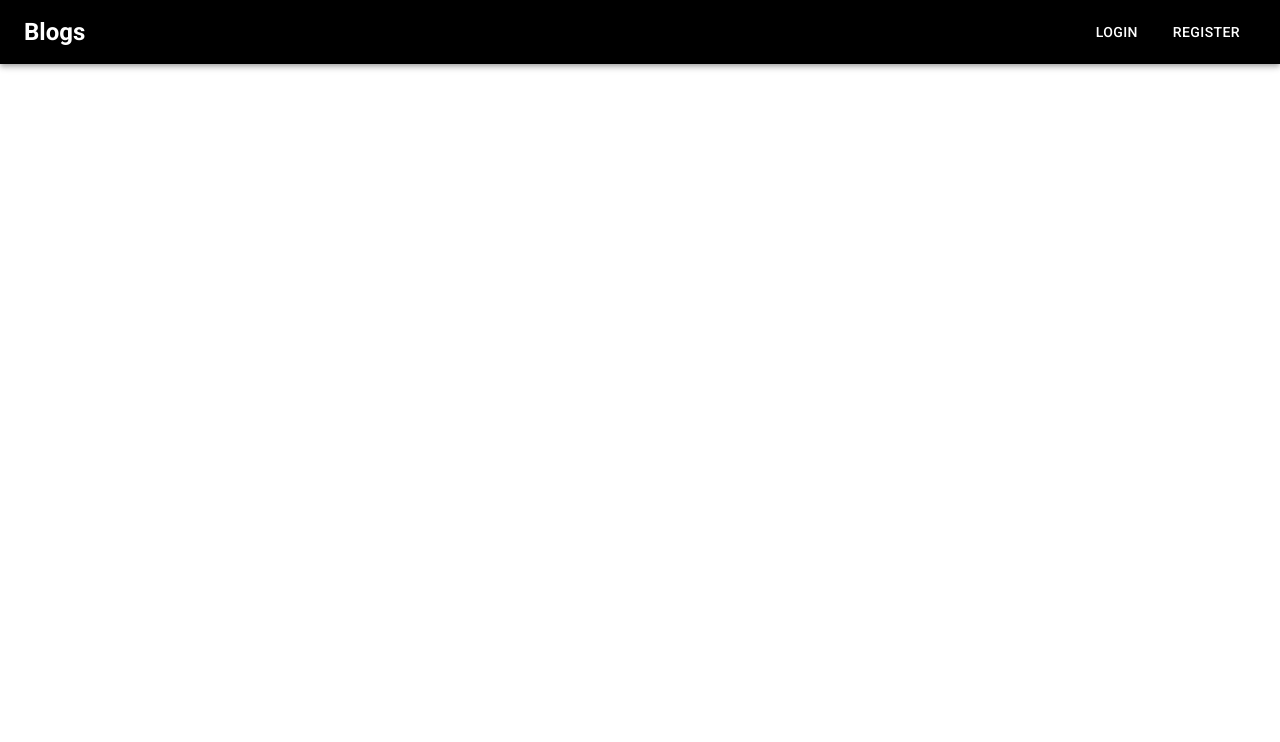
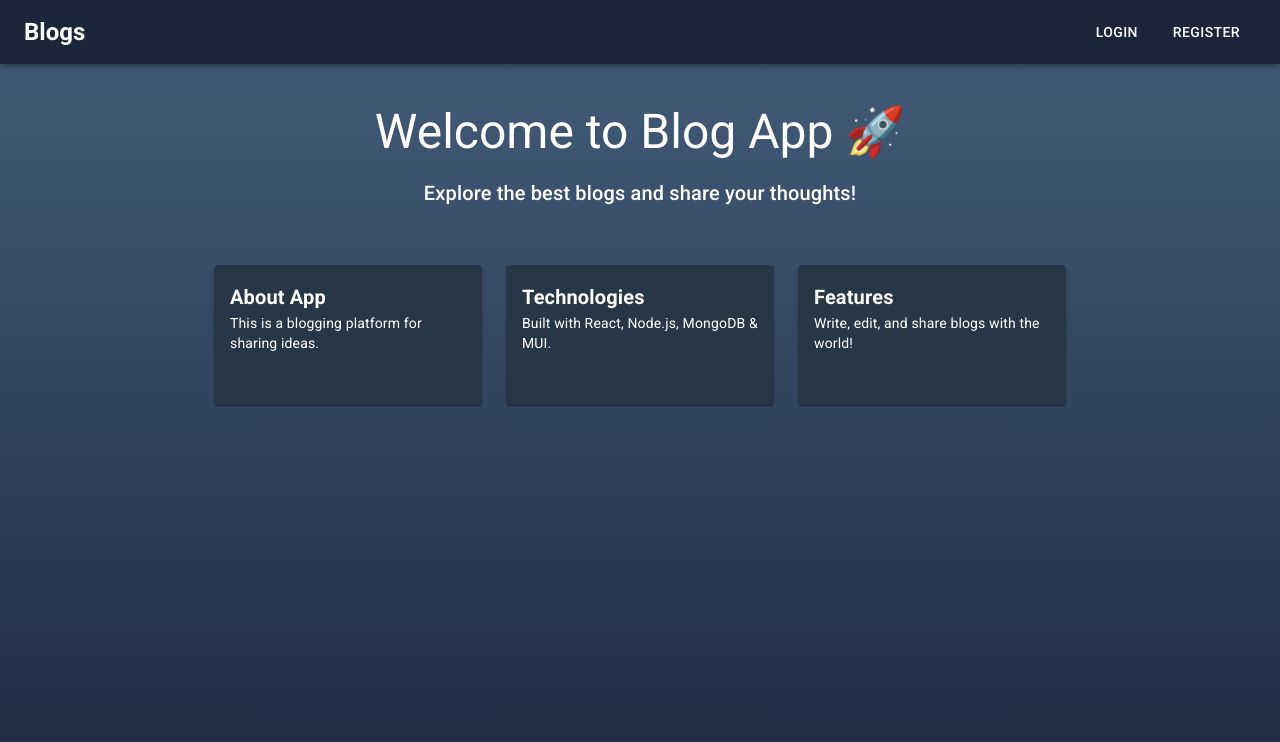
Before and after one commit to paramjeetsingh007/BlogApp-Frontend, a React (Create React App) app: page / in a window 1280 px wide. Shown: the top 742 px of the page. Built offline with nearby package versions, Linux system fonts and the light colour scheme.

Commit message:
add code

```diff
--- a/package.json
+++ b/package.json
@@ -13,6 +13,7 @@
     "@testing-library/react": "^13.4.0",
     "@testing-library/user-event": "^13.5.0",
     "axios": "^1.7.2",
+    "framer-motion": "^12.4.5",
     "react": "^18.3.1",
     "react-dom": "^18.3.1",
     "react-hot-toast": "^2.4.1",
--- a/src/App.js
+++ b/src/App.js
@@ -7,6 +7,7 @@ import UserBlogs from "./pages/UserBlogs";
 import CreateBlog from "./pages/CreateBlog";
 import BlogDetails from "./pages/BlogDetails";
 import { Toaster } from 'react-hot-toast';
+import Dashboard from "./pages/Dasboard";
 
 
 function App() {
@@ -15,7 +16,7 @@ function App() {
     <Header/>
     <Toaster/>
     <Routes >
-
+    <Route path="/" element={<Dashboard/>}/>
        <Route path="/blogs" element={<Blogs/>}/>
         <Route path="/blogs" element={<Blogs/>}/>
         <Route path="/my-blogs" element={<UserBlogs/>}/>
--- a/src/components/Header.js
+++ b/src/components/Header.js
@@ -49,7 +49,7 @@ const Header = () => {
 
   return (
     <>
-      <AppBar position="sticky" style={{ backgroundColor: "#000000" }}>
+      <AppBar position="sticky" style={{ backgroundColor: "#1b263b" }}>
         <Toolbar>
           {/* Logo with flexGrow to push elements to the right */}
           <Typography
--- /dev/null
+++ b/src/pages/Dasboard.js
@@ -0,0 +1,63 @@
+import React from "react";
+import { Container, Typography, Grid, Card, CardContent } from "@mui/material";
+import { motion } from "framer-motion";
+
+const Dashboard = () => {
+  return (
+    <motion.div
+      initial={{ opacity: 0 }}
+      animate={{ opacity: 1 }}
+      transition={{ duration: 1 }}
+      style={{
+        background: "linear-gradient(to bottom, #415a77, #1b263b)",
+        minHeight: "100vh",
+        padding: "40px 0",
+        color: "#fff",
+      }}
+    >
+      <Container maxWidth="md">
+        {/* Welcome Message */}
+        <motion.div
+          initial={{ y: -30, opacity: 0 }}
+          animate={{ y: 0, opacity: 1 }}
+          transition={{ duration: 1, ease: "easeOut" }}
+        >
+          <Typography variant="h3" align="center" gutterBottom>
+            Welcome to Blog App 🚀
+          </Typography>
+          <Typography variant="h6" align="center">
+            Explore the best blogs and share your thoughts!
+          </Typography>
+        </motion.div>
+
+        {/* Cards Section */}
+        <Grid container spacing={3} sx={{ marginTop: 4 }}>
+          {[
+            { title: "About App", desc: "This is a blogging platform for sharing ideas." },
+            { title: "Technologies", desc: "Built with React, Node.js, MongoDB & MUI." },
+            { title: "Features", desc: "Write, edit, and share blogs with the world!" },
+          ].map((item, index) => (
+            <Grid item xs={12} sm={6} md={4} key={index}>
+              <motion.div
+                initial={{ y: 20, opacity: 0 }}
+                animate={{ y: 0, opacity: 1 }}
+                transition={{ duration: 0.8, delay: index * 0.3 }}
+              >
+                <Card sx={{ backgroundColor: "#283747", color: "white", minHeight: "140px" }}>
+                  <CardContent>
+                    <Typography variant="h6" fontWeight="bold">
+                      {item.title}
+                    </Typography>
+                    <Typography variant="body2">{item.desc}</Typography>
+                  </CardContent>
+                </Card>
+              </motion.div>
+            </Grid>
+          ))}
+        </Grid>
+      </Container>
+    </motion.div>
+  );
+};
+
+export default Dashboard;
--- a/src/pages/Login.js
+++ b/src/pages/Login.js
@@ -50,10 +50,11 @@ const Login = () => {
 
     return (
         < >
+
         <form onSubmit={handleSubmit}>
 
 
-            <Box maxWidth={450} display="flex" flexDirection={'column'} alignitems="center" margin="auto" marginTop={5} boxShadow="10px 10px 20px #ccc" padding={3} borderRadius={5}>
+            <Box maxWidth={450} display="flex" flexDirection={'column'} alignitems="center" margin="auto" marginTop={5} boxShadow="10px 10px 20px #ccc" padding={3} borderRadius={5} >
                 <Typography variant="h4"
                 sx={{ textTransform: "uppercase" }}
                 padding={3} textAlign="center">
```
Also changed, not shown: 1 other file (tests, documents, lock files or other folders).
